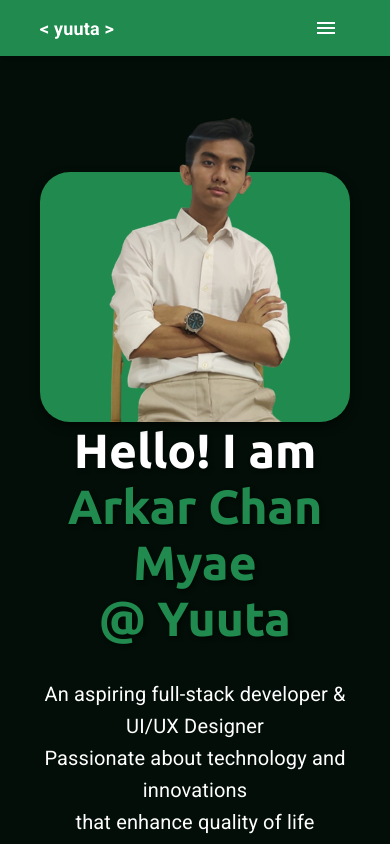
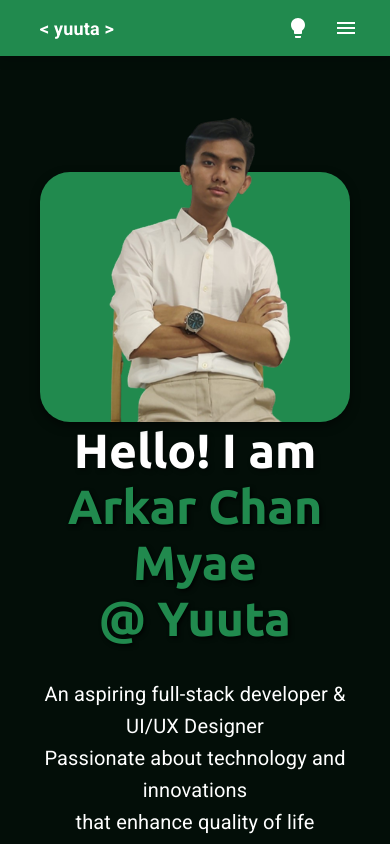
Before and after one commit to yuutakun-2/my-portfolio, a React (Vite) app: page / in a window 390 px wide. Shown: the top 844 px of the page. Built offline with nearby package versions, Linux system fonts and the light colour scheme.

Commit message:
added themeswitch on mobile

```diff
--- /dev/null
+++ b/components/ThemeSwitcher.jsx
@@ -0,0 +1,23 @@
+import { Box, IconButton } from "@mui/material";
+import { useApp } from "../src/AppProvider";
+import LightbulbIcon from "@mui/icons-material/Lightbulb";
+import LightbulbOutlinedIcon from "@mui/icons-material/LightbulbOutlined";
+
+export default function ThemeSwitcher() {
+  const { isDark, setIsDark } = useApp();
+  return (
+    <Box>
+      {isDark ? (
+        <IconButton onClick={() => setIsDark(false)}>
+          <LightbulbIcon sx={{ color: isDark ? "dark.text" : "light.text" }} />
+        </IconButton>
+      ) : (
+        <IconButton onClick={() => setIsDark(true)}>
+          <LightbulbOutlinedIcon
+            sx={{ color: isDark ? "dark.text" : "light.text" }}
+          />
+        </IconButton>
+      )}
+    </Box>
+  );
+}
--- a/components/pages/Footer.jsx
+++ b/components/pages/Footer.jsx
@@ -165,7 +165,7 @@ export default function Footer() {
                 color: isDark ? "dark.text" : "light.text",
               }}
             >
-              Contact
+              &lt; Contact &gt;
             </Typography>
             <Box
               sx={{
--- a/components/pages/Header.jsx
+++ b/components/pages/Header.jsx
@@ -10,14 +10,13 @@ import {
 
 import { useState } from "react";
 import { useApp } from "../../src/AppProvider";
+import ThemeSwitcher from "../ThemeSwitcher";
 
 import Drawer from "@mui/material/Drawer";
 import List from "@mui/material/List";
 import ListItem from "@mui/material/ListItem";
 import ListItemButton from "@mui/material/ListItemButton";
 import MenuIcon from "@mui/icons-material/Menu";
-import LightbulbIcon from "@mui/icons-material/Lightbulb";
-import LightbulbOutlinedIcon from "@mui/icons-material/LightbulbOutlined";
 
 const navigations = [
   {
@@ -119,6 +118,7 @@ export default function Header() {
           `}
         </style>
         <Toolbar sx={{ display: "flex", justifyContent: "space-between" }}>
+          {/* Left column */}
           <Box sx={{ display: "flex", alignItems: "center", gap: "20px" }}>
             <Box
               className="logo"
@@ -149,7 +149,18 @@ export default function Header() {
               </Button>
             </Box>
           </Box>
-          <nav sx={{ display: "flex", gap: "20px" }}>
+          {/* Right column */}
+          <Box
+            sx={{
+              display: "flex",
+              justifyContent: "center",
+              alignItems: "center",
+              flexDirection: { xs: "row-reverse", md: "row" },
+              gap: 2,
+            }}
+          >
+            <Box>
+              {/* Desktop navigation */}
               <Box
                 sx={{
                   display: { xs: "none", md: "flex" },
@@ -171,30 +182,25 @@ export default function Header() {
                     </Button>
                   );
                 })}
-              <Box>
-                {isDark ? (
-                  <IconButton onClick={() => setIsDark(false)}>
-                    <LightbulbIcon
-                      sx={{ color: isDark ? "dark.text" : "light.text" }}
-                    />
-                  </IconButton>
-                ) : (
-                  <IconButton onClick={() => setIsDark(true)}>
-                    <LightbulbOutlinedIcon
-                      sx={{ color: isDark ? "dark.text" : "light.text" }}
-                    />
-                  </IconButton>
-                )}
               </Box>
-            </Box>
+              {/* Mobile Drawer Section */}
               <Box
                 sx={{
                   display: { xs: "block", md: "none" },
                 }}
               >
-              <Button onClick={toggleDrawer(true)}>
-                <MenuIcon sx={{ color: "#fff" }} />
-              </Button>
+                <Box
+                  sx={{
+                    display: "flex",
+                    justifyContent: "center",
+                    alignItems: "center",
+                  }}
+                >
+                  <MenuIcon
+                    sx={{ color: "#fff" }}
+                    onClick={toggleDrawer(true)}
+                  />
+                </Box>
                 <Drawer
                   open={open}
                   anchor="right"
@@ -209,7 +215,9 @@ export default function Header() {
                   {DrawerList}
                 </Drawer>
               </Box>
-          </nav>
+            </Box>
+            <ThemeSwitcher />
+          </Box>
         </Toolbar>
       </Container>
     </AppBar>
--- a/components/pages/HeroSection.jsx
+++ b/components/pages/HeroSection.jsx
@@ -77,7 +77,7 @@ export default function HeroSection() {
                 fontFamily: "Ubuntu, sans-serif",
                 fontWeight: "bold",
                 color: isDark ? "dark.main" : "light.main",
-                textShadow: "2px 2px 4px rgba(0, 0, 0, 0.5)",
+                textShadow: "2px 2px 4px rgba(0, 0, 0, 0.8)",
               }}
             >
               Arkar Chan Myae <br /> @ Yuuta
--- a/components/pages/TechStack.jsx
+++ b/components/pages/TechStack.jsx
@@ -10,15 +10,12 @@ const techstacks = [
     icon: ["html5", "css3", "js", "typescript", "php"],
   },
   {
+    title: "Design",
+    icon: ["figma"],
+  },
+  {
     title: "Frontend",
-    icon: [
-      "reactjs",
-      "nextjs",
-      "tailwindcss",
-      "reactquery",
-      "reactrouter",
-      "wordpress",
-    ],
+    icon: ["reactjs", "nextjs", "tailwindcss", "reactrouter", "wordpress"],
   },
   {
     title: "Backend",
@@ -29,8 +26,8 @@ const techstacks = [
     icon: ["mysql", "postgresql", "sqlite", "prisma"],
   },
   {
-    title: "Design",
-    icon: ["figma"],
+    title: "Version control",
+    icon: ["github"],
   },
   {
     title: "Production",
@@ -44,10 +41,6 @@ const techstacks = [
       "linux",
       "neon",
     ],
-  },
-  {
-    title: "Version control",
-    icon: ["github"],
   },
 ];
 
```
Lines whose indentation alone changed are shown as unchanged.
